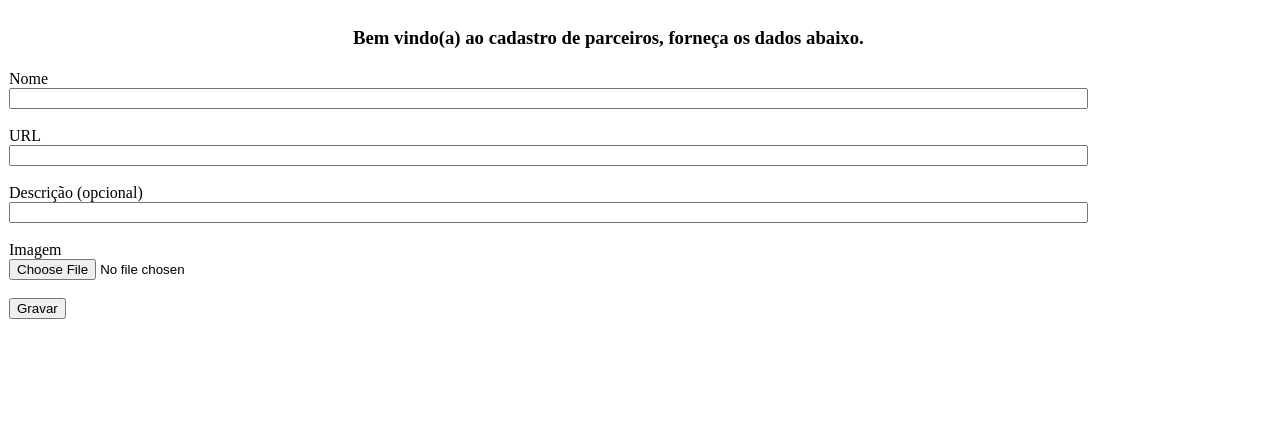
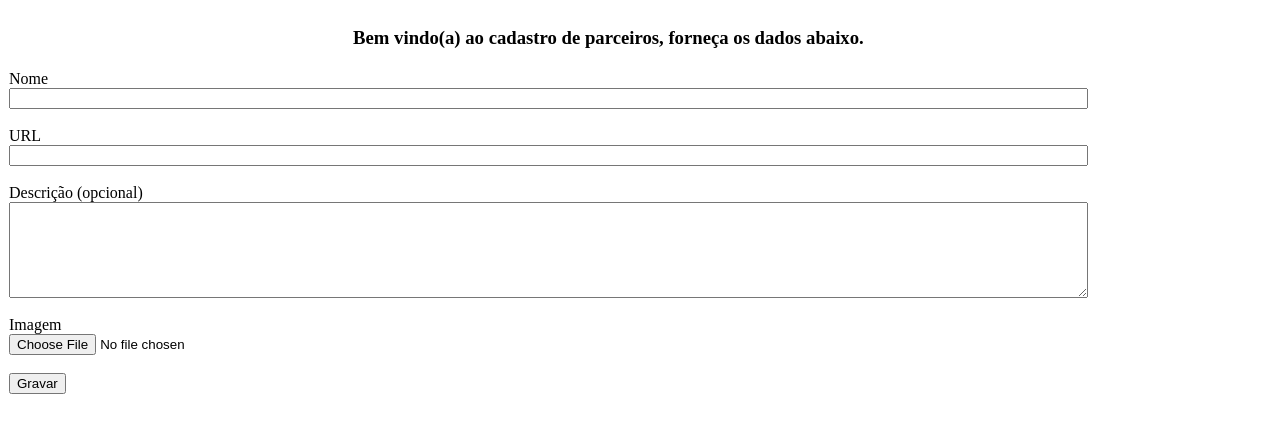
Before and after one commit to redsuns/wordpressplugins, a PHP site: page /novo-parceiro.php in a window 1280 px wide. Shown: the top 433 px of the page. Run offline with PHP 8.4, Linux system fonts and the light colour scheme; data that the repository does not hold is empty.

Commit message:
Corrigido upload em editar parceiros e adicionado campo para descrição

```diff
--- a/src/parceiros/core/parceiros-core.php
+++ b/src/parceiros/core/parceiros-core.php
@@ -121,7 +121,7 @@
 
      }
 
-      private function editar($dadosParceiros)
+     private function editar($dadosParceiros)
      {
      	if( !eregi('http://', $dadosParceiros->url))
 		{
@@ -133,7 +133,7 @@
                             url='$dadosParceiros->url'
                             where id='$dadosParceiros->id'
          ";
-
+         die(print_r($atualizaParceiros));
          $atualizaParceiros = mysql_query($atualizaParceiros) or die('Erro: '.mysql_error());
 
          if(mysql_affected_rows())
@@ -141,11 +141,13 @@
              return true;
          }
 
-		 $imagem->nomeImagem = $dadosParceiros->nomeImagem;
-         $imagem->tmp_name = $dadosParceiros->tmp_name;
-         $imagem->idParceiro = $dadosParceiros->id;
-         $this->verificaImagem($imagem);
-
+		 if ( $dadosParceiros->nomeImagem )
+		 {
+		 	 $imagem->nomeImagem = $dadosParceiros->nomeImagem;
+	         $imagem->tmp_name = $dadosParceiros->tmp_name;
+	         $imagem->idParceiro = $dadosParceiros->id;
+	         $this->verificaImagem($imagem);
+		 }
 		 return true;
 
      }
--- a/src/parceiros/novo-parceiro.php
+++ b/src/parceiros/novo-parceiro.php
@@ -71,7 +71,7 @@ if(isset($_POST['nome']))
                         <br /><br />
 
                         Descrição (opcional)<br />
-                        <input type="text" name="descricao" maxlength="255" value="<?php echo @$dadosParceiro->descricao; ?>" style="width: 90%"/>
+                        <textarea rows="6" style="width: 90%;"><?php echo @$dadosParceiro->descricao; ?></textarea>
                         <br /><br />
 
                         Imagem<br />
```
Also changed, not shown: 1 other file.
